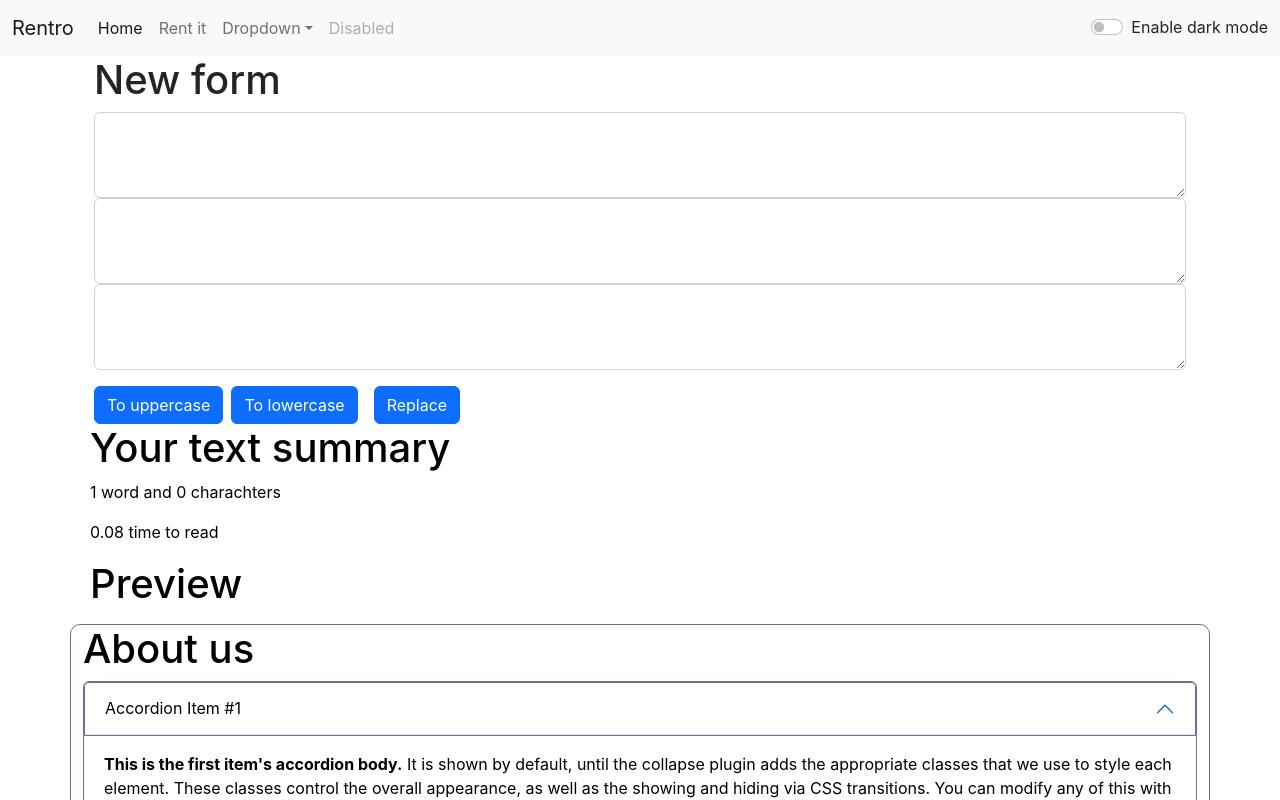
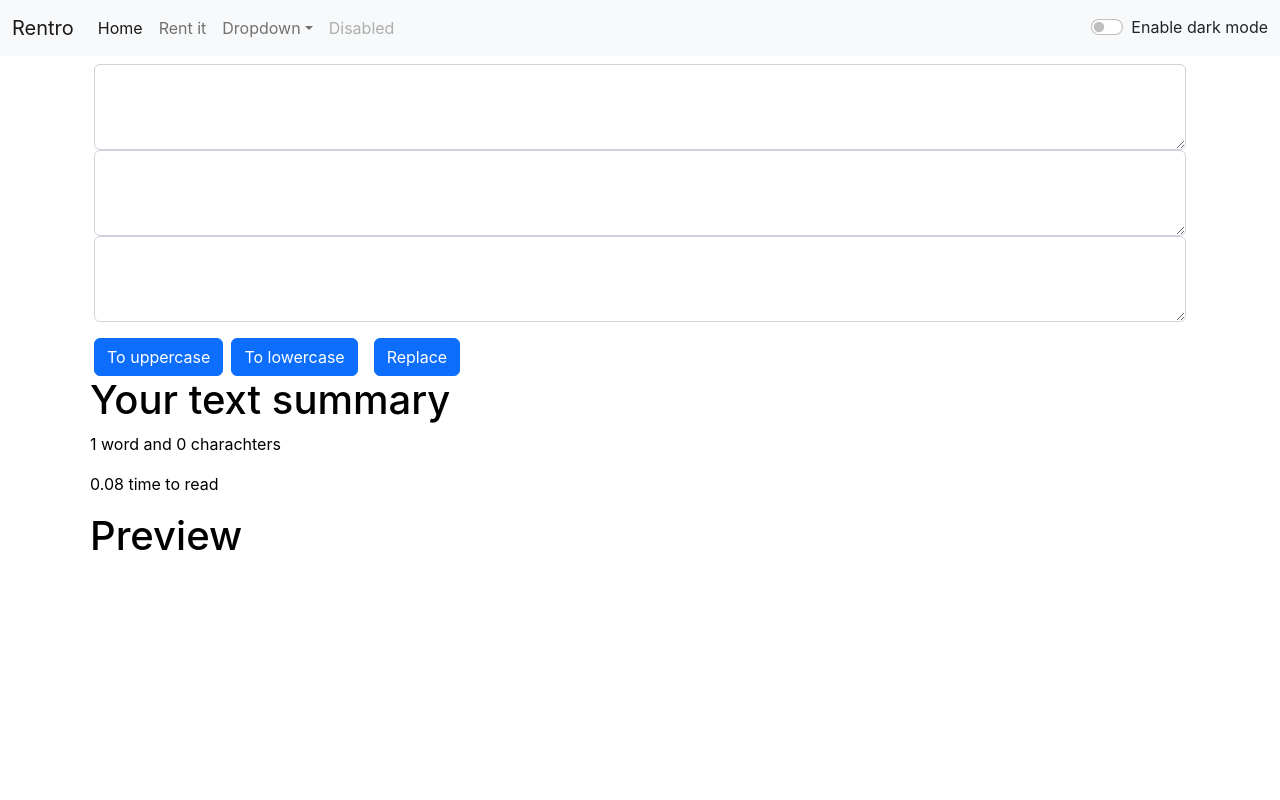
Before and after one commit to devesh911/Sri_project, a React (Create React App) app: page / in a window 1280 px wide. Shown: the top 800 px of the page. Built offline with nearby package versions, Linux system fonts and the light colour scheme.

Commit message:
new feature

```diff
--- a/src/App.js
+++ b/src/App.js
@@ -19,8 +19,8 @@ function App() {
   return (
     <>
     <Navbar title="Rentro"  abouttext="Rent it" mode={mode} toogleMode = {toogleMode}  />
-    <div className="container"><TextForm heading="New form" mode={mode}/></div>
-    <About mode={mode}/>
+    <div className="container"><TextForm heading="" mode={mode}/></div>
+    {/* <About mode={mode}/> */}
     </>
   );
 }
```
